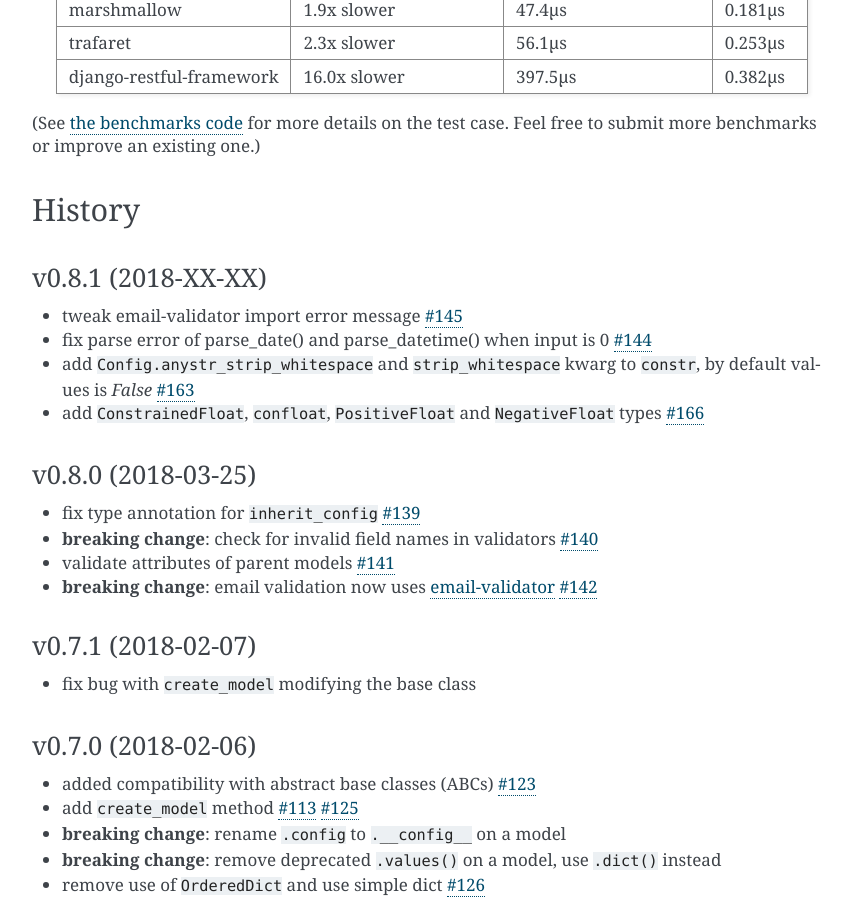
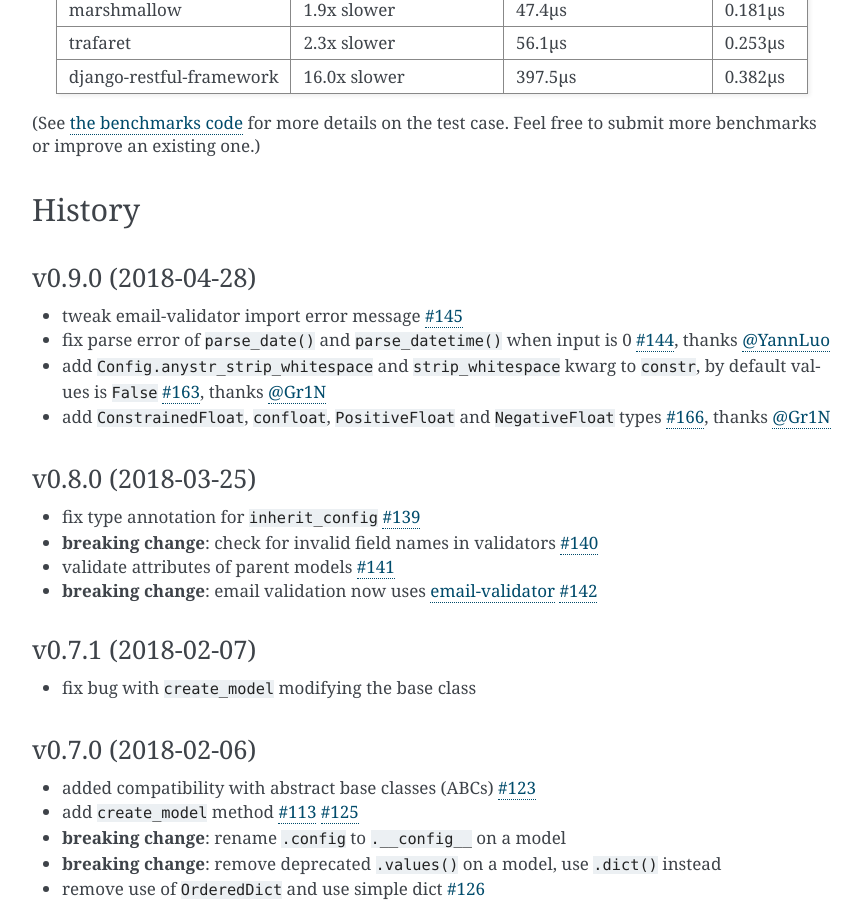
Before and after one commit to tomasz-kaminski-jir/pyd_analyze, a Sphinx documentation site: the page built from docs/index.rst, in a window 1280 px wide and 900 px high, scrolled down 21162 px. Shown: the whole window, without its empty margins (258-1119 px from the left). Built offline with Sphinx 7.4.7, drawn with Linux system fonts in a browser that asks for light colours; some of the changed text lies outside the part shown.

Commit message:
uprev, add links to contributors in history

```diff
--- a/docs/conf.py
+++ b/docs/conf.py
@@ -28,6 +28,7 @@ TMP_HISTORY_FILE = os.path.join(THIS_DIR, '.TMP_HISTORY.rst')
 with open(REAL_HISTORY_FILE) as f:
     history = f.read()
     history = re.sub('#(\d+)', r'`#\1 <https://github.com/samuelcolvin/pydantic/pull/\1>`_', history)
+    history = re.sub('(thanks(?: to)? *)@(\S+)', r'\1`@\2 <https://github.com/\2>`_', history, flags=re.I)
 
 with open(TMP_HISTORY_FILE, 'w') as f:
     f.write(history)
--- a/pydantic/version.py
+++ b/pydantic/version.py
@@ -2,4 +2,4 @@ from distutils.version import StrictVersion
 
 __all__ = ['VERSION']
 
-VERSION = StrictVersion('0.8.1')
+VERSION = StrictVersion('0.9.0')
```
Also changed, not shown: HISTORY.rst (+5 -4 lines).
